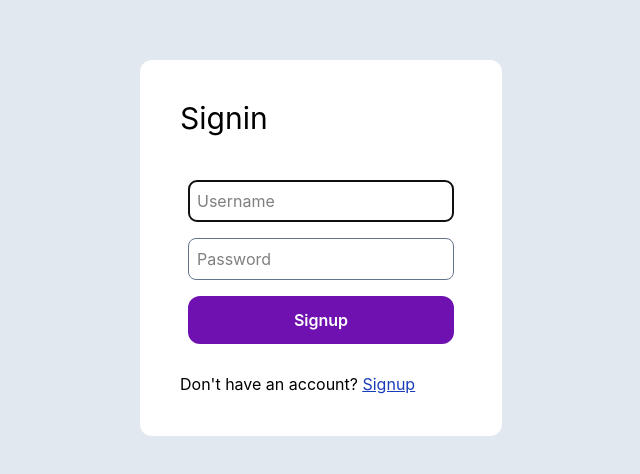
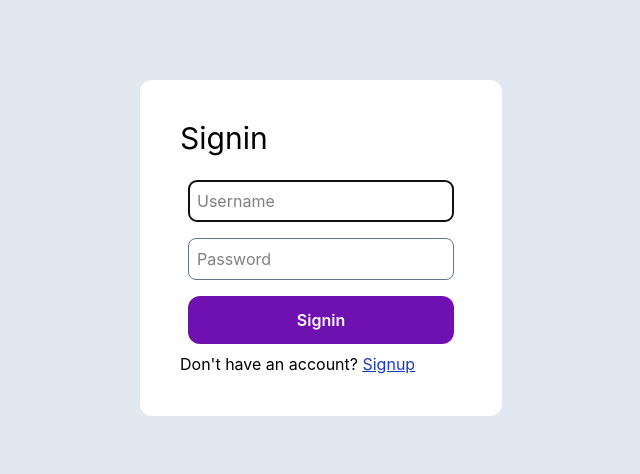
Before and after one commit to GopiCharanReddy/Brainly, a React (Vite) app in the folder frontend/: page /signin in a window 1280 px wide. Shown: the part 152-626 px from the top of the page, without its empty margins (319-959 px from the left). Built offline with nearby package versions, Linux system fonts and the light colour scheme.

Commit message:
integrate react-hook-form, react-query to signin page and connect to backend & update signup page

```diff
--- a/frontend/src/components/Input.tsx
+++ b/frontend/src/components/Input.tsx
@@ -2,7 +2,7 @@ import { forwardRef, type InputHTMLAttributes } from "react";
 
 type InputProps = InputHTMLAttributes<HTMLInputElement>
 
-const Input = forwardRef<HTMLInputElement, InputProps>(({ type="text", ...rest }, ref) => {
+const Input = forwardRef<HTMLInputElement, InputProps>(({ ...rest }, ref) => {
   return (
       <div>
           <input {...rest} ref={ref} className='border-1 border-slate-500 p-2 rounded-lg w-max m-2' />
--- a/frontend/src/components/pages/Signin.tsx
+++ b/frontend/src/components/pages/Signin.tsx
@@ -1,20 +1,51 @@
 import { Button } from "../Button"
 import Input from "../Input"
 import BottomLink from "../BottomLink"
+import { useForm, type SubmitHandler } from "react-hook-form"
+import type { Credentials } from "./Signup"
+import { useMutation } from "@tanstack/react-query"
+import axios from "axios"
+import { useNavigate } from "react-router-dom"
 
 const Signin = () => {
+  const {register, handleSubmit, formState:{ errors }} = useForm<Credentials>()
+  const navigate = useNavigate()
+  const {mutate, isPending, isError} = useMutation({
+    mutationFn: (existingUserData: Credentials) => {
+      return axios.post(`${import.meta.env.VITE_BASE_URL}/users/signin`, existingUserData)
+    },
+    onSuccess: (response) => {
+      const token = response.data.token;
+      localStorage.setItem('jwt', token)
+      console.log("Signin successful. Token stored.")
+      navigate('/dashboard')
+    },
+    onError: (error) => {
+      console.error(error.message)
+    }
+  })
+
+  const onSubmit: SubmitHandler<Credentials> = (data) => {
+    console.log(data)
+    mutate(data)
+  }
   return (
     <div className='h-screen flex justify-center items-center bg-slate-200'>
       <div className='grid gap-y-5 bg-white text-black p-10 rounded-xl'>
-        <h1 className='text-3xl mb-4'>Signin</h1>
-        <div>
-          <Input placeholder="Username" autoFocus />
-          <Input placeholder="Password" />
-          <div className="flex justify-center">
-            <Button size="md" variant="secondary" fullWidth text="Signup" />
+        <form onSubmit={handleSubmit(onSubmit)}>
+          <h1 className='text-3xl mb-4'>Signin</h1>
+          <div>
+            <Input {...register("username", { required: "Username is required."})} placeholder="Username" autoFocus />
+            {errors.username && <div className="text-sm text-red-500 mt-1">Username is required.</div>}
+            <Input {...register("password", { required: "Password is required."})} type="password" placeholder="Password" />
+            {errors.password && <div className="text-sm text-red-500 mt-1">Password is required.</div> }
+            <div className="flex justify-center">
+              <Button type="submit" size="md" variant="secondary" fullWidth text={isPending? "Signing in..." : "Signin"} />
+            </div>
+            {isError && <p className="text-sm text-red-500 text-center">Failed to signin. Please try again.</p>}
           </div>
-        </div>
-        <BottomLink label={`Don't have an account? `} to={'/signup'} text={'Signup'} />
+          <BottomLink label={`Don't have an account? `} to={'/signup'} text={'Signup'} />
+        </form>
       </div>
     </div>
   )
--- a/frontend/src/components/pages/Signup.tsx
+++ b/frontend/src/components/pages/Signup.tsx
@@ -4,8 +4,12 @@ import BottomLink from "../BottomLink"
 import { useForm, type SubmitHandler } from "react-hook-form"
 import axios from "axios"
 import { useMutation } from "@tanstack/react-query"
+import { useState } from "react"
+import { useNavigate } from "react-router-dom"
 
 const Signup = () => {
+  const [apiError, setApiError] = useState<string | null>(null)
+  const navigate = useNavigate()
   const { register, handleSubmit, formState: { errors } } = useForm<Credentials>()
   const { mutate, isPending, isError } = useMutation({
     mutationFn: (newUserData: Credentials) => {
@@ -13,14 +17,27 @@ const Signup = () => {
     },
     onSuccess: () => {
       console.log("Signup successfull.")
+      navigate('/signin')
     },
     onError: (error) => {
-      console.error("An error occurred:", error)
+      if (axios.isAxiosError(error) && error.response) {
+        const serverMessage = error.response.data.message || "";
+
+        if (serverMessage.includes("is shorter than the minimum")) {
+          setApiError("Invalid Username.Try again.");
+        } else if (serverMessage.includes("duplicate key") || serverMessage.includes("already exists")) {
+          setApiError("This username is already taken.");
+        } else {
+          setApiError("An unexpected error occurred. Please try again.");
+        }
+      } else {
+        setApiError("Failed to connect to the server.");
+      }
     }
   });
 
   const onSubmit: SubmitHandler<Credentials> = (data) => {
-
+    setApiError(null)
     console.log(data);
 
     mutate(data)
@@ -38,9 +55,9 @@ const Signup = () => {
             {errors.password && <p className="text-sm text-red-500 mt-1">{errors.password.message}</p>}
 
             <div className="flex justify-center">
-              <Button type="submit" size="md" text={isPending? "Signing in..." : "Signin"} variant="secondary" fullWidth/>
+              <Button type="submit" size="md" text={isPending ? "Signing up..." : "Signup"} variant="secondary" fullWidth />
             </div>
-            {isError && <p className="text-sm text-red-500 text-center">Failed to create account. Please try again.</p>}
+            {isError && <p className="text-sm text-red-500 text-center">{apiError}</p>}
           </div>
           <BottomLink label={`Already have an account? `} to={'/signin'} text={'Signin'} />
         </form>
```
